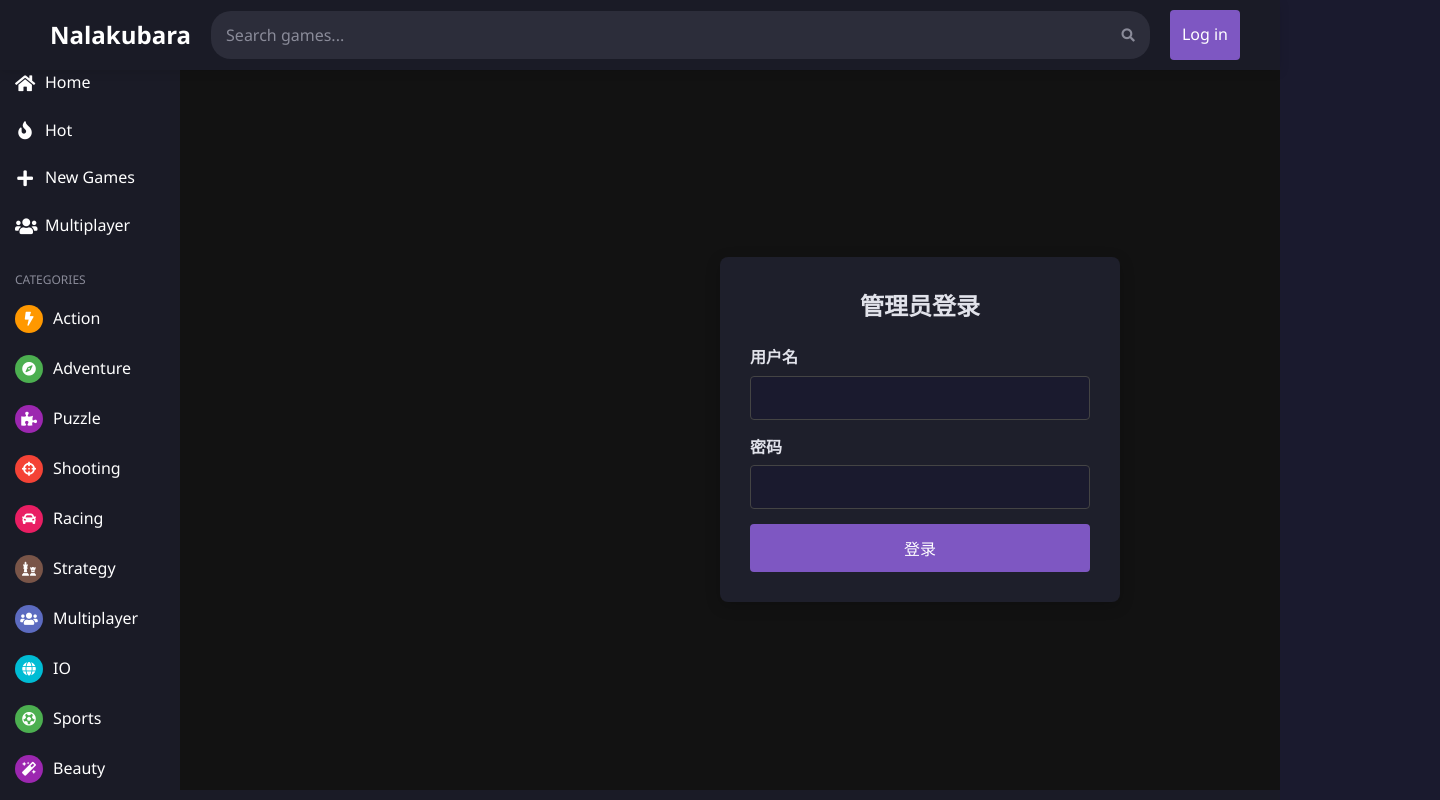
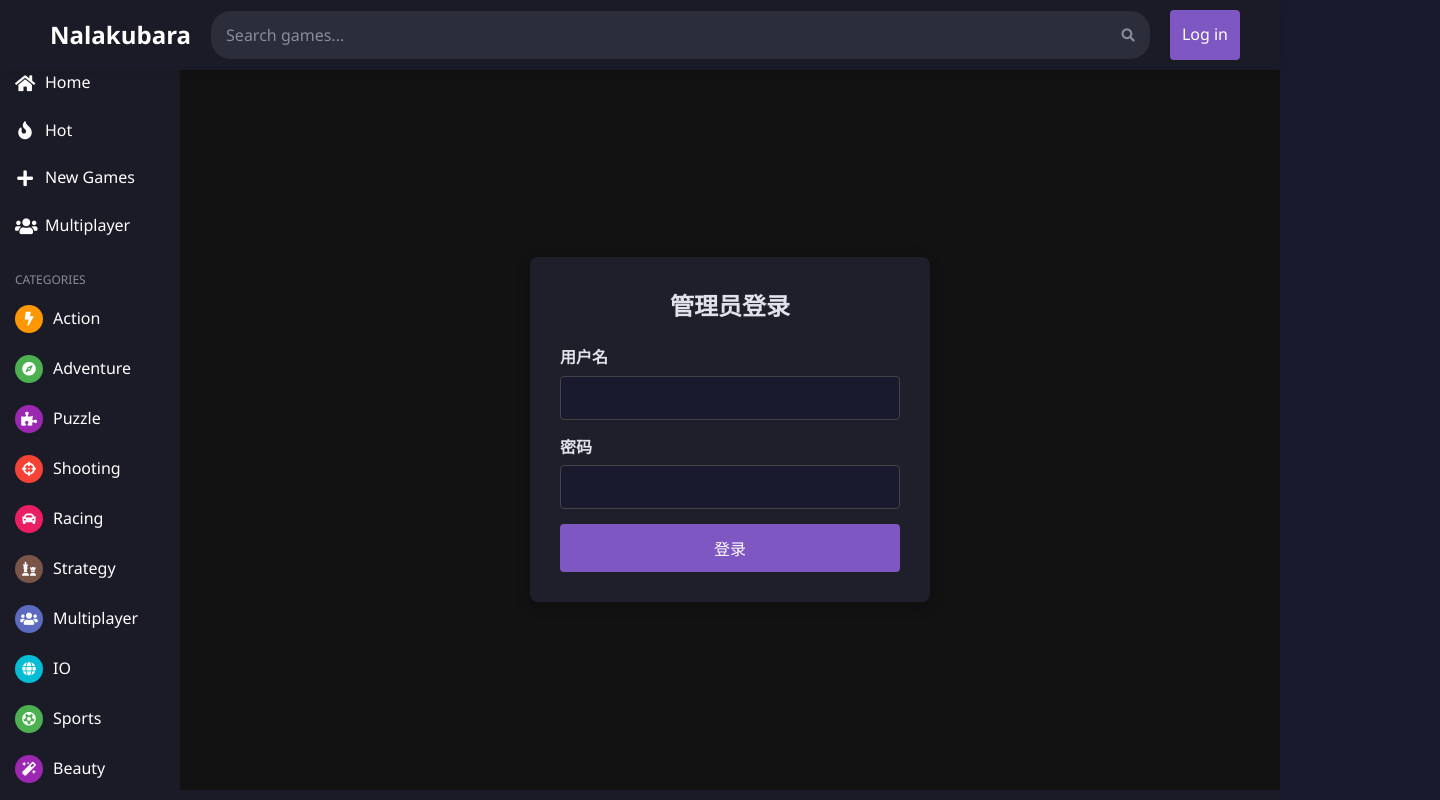
Before and after one commit to goldsame/Nalakubara, a React (Create React App) app in the folder client/: page /admin/login in a window 1280 px wide. Shown: the top 800 px of the page, 1440 px wide, since content can reach past the window. Built offline with nearby package versions, Linux system fonts and the light colour scheme; the HTML template or start-up script is replaced by a standard one.

Commit message:
修复游戏列表页：1.统一封面图片高度 2.调整左右空白对称

```diff
--- a/client/src/App.css
+++ b/client/src/App.css
@@ -26,21 +26,18 @@ body {
 }
 
 /* 内容区域样式 */
+/* 修改内容区域样式，确保左右对称 */
 .content-area {
-  margin-left: 200px; /* 与侧边栏宽度相同 */
-  width: calc(100% - 200px);
+  flex: 1;
   padding: 20px;
-  flex: 1;
+  overflow-y: auto;
   display: flex;
-  flex-direction: column;
+  justify-content: center; /* 居中内容 */
 }
 
-/* 主内容区域 */
 .main-content {
-  max-width: 1400px;
-  margin: 0 auto;
   width: 100%;
-  flex: 1;
+  max-width: 1400px; /* 限制最大宽度 */
 }
 
 /* 游戏网格 - 全局样式 */
--- a/client/src/components/GameCard/GameCard.css
+++ b/client/src/components/GameCard/GameCard.css
@@ -1,20 +1,37 @@
 .game-card {
-  background-color: #1e1f2e;
+  display: flex;
+  flex-direction: column;
+  background-color: #1e1f2b;
   border-radius: 8px;
   overflow: hidden;
-  transition: transform 0.3s, box-shadow 0.3s;
-  text-decoration: none;
-  color: inherit;
-  display: flex;
-  flex-direction: column;
+  transition: transform 0.2s, box-shadow 0.2s;
   height: 100%;
-  width: 100%;
-  margin: 0;
 }
 
 .game-card:hover {
   transform: translateY(-5px);
-  box-shadow: 0 10px 20px rgba(0, 0, 0, 0.2);
+  box-shadow: 0 5px 15px rgba(0, 0, 0, 0.3);
+}
+
+.game-thumbnail {
+  position: relative;
+  width: 100%;
+  padding-top: 75%; /* 4:3 比例 */
+  overflow: hidden;
+}
+
+.game-thumbnail img {
+  position: absolute;
+  top: 0;
+  left: 0;
+  width: 100%;
+  height: 100%;
+  object-fit: cover;
+  transition: transform 0.3s;
+}
+
+.game-card:hover .game-thumbnail img {
+  transform: scale(1.05);
 }
 
 .game-image-container {
```
